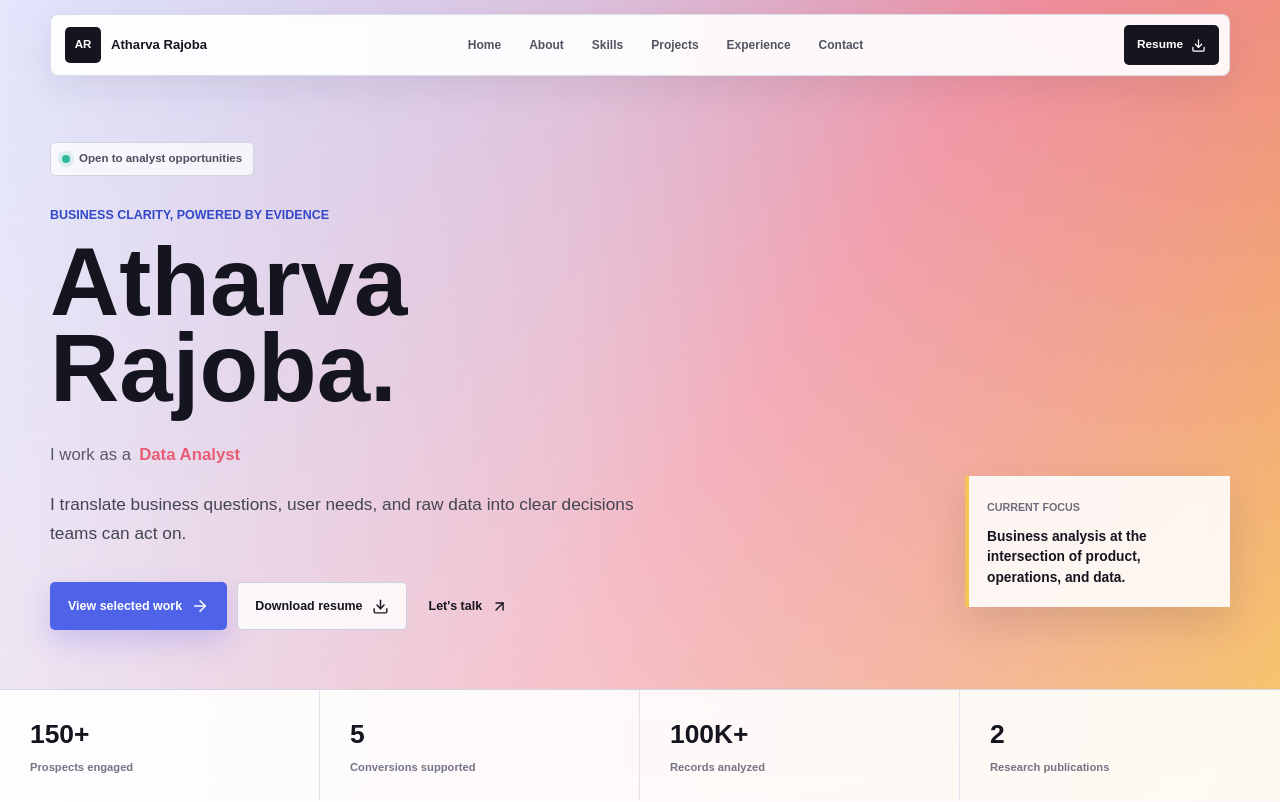
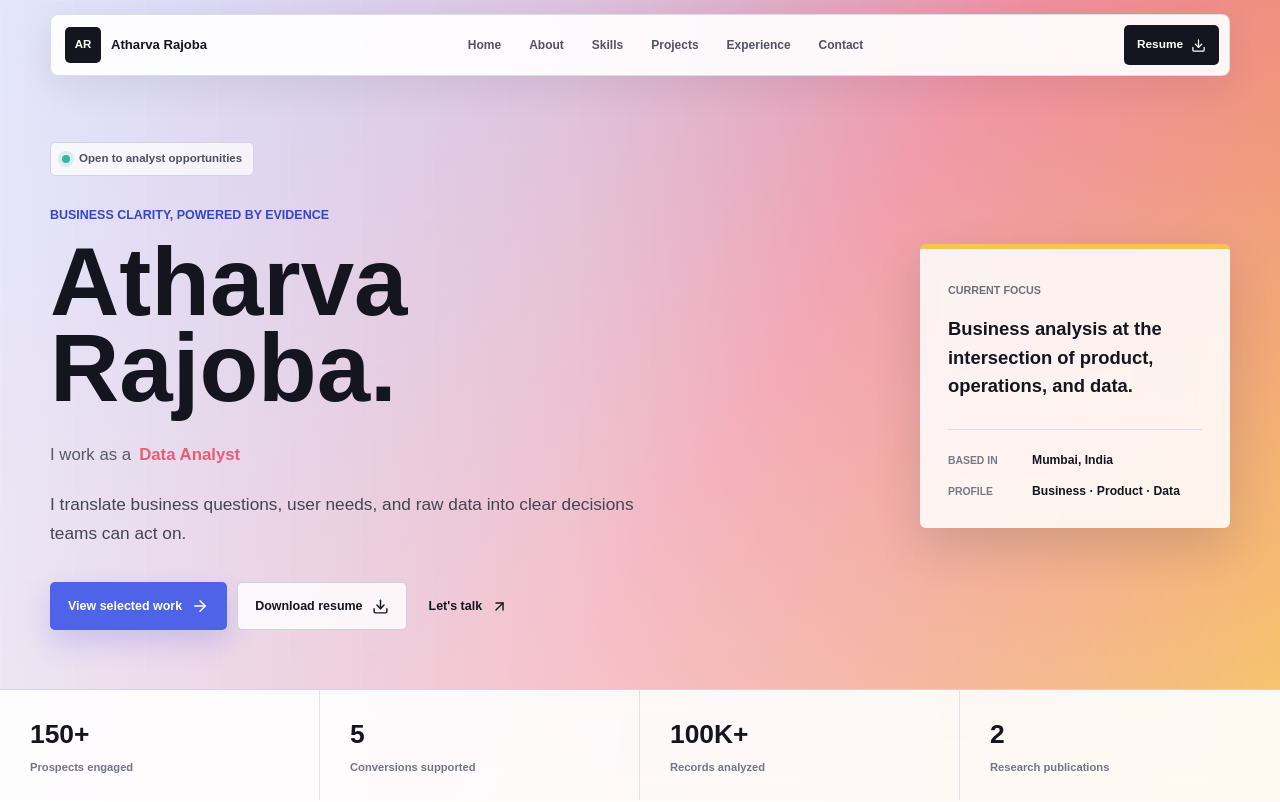
Before and after one commit to atharva1845/atharva-analyst-portfolio, a Next.js app: page / in a window 1280 px wide. Shown: the top 802 px of the page. Built offline with nearby package versions, Linux system fonts and the light colour scheme.

Commit message:
fix: rebalance hero with focused profile panel

```diff
--- a/src/components/portfolio.module.css
+++ b/src/components/portfolio.module.css
@@ -152,18 +152,18 @@
 .heroInner {
   position: relative;
   z-index: 3;
-  display: flex;
+  display: grid;
   width: min(1180px, calc(100% - 48px));
   min-height: calc(92svh - 110px);
   margin: 0 auto;
   padding: 142px 0 170px;
+  grid-template-columns: minmax(0, 1.55fr) minmax(310px, 0.45fr);
   align-items: center;
-  justify-content: space-between;
-  gap: 70px;
+  gap: 80px;
 }
 
 .heroCopy {
-  width: min(710px, 67%);
+  width: min(710px, 100%);
 }
 
 .availability {
@@ -272,12 +272,15 @@
 }
 
 .heroNote {
-  width: 265px;
-  margin-top: 310px;
-  padding: 18px;
-  border-left: 4px solid var(--yellow);
-  background: rgba(255, 255, 255, 0.88);
-  box-shadow: 0 16px 38px rgba(21, 25, 38, 0.12);
+  width: 100%;
+  min-height: 280px;
+  padding: 28px;
+  align-self: center;
+  border-top: 5px solid var(--yellow);
+  border-radius: 6px;
+  background: rgba(255, 255, 255, 0.86);
+  box-shadow: 0 20px 48px rgba(21, 25, 38, 0.14);
+  backdrop-filter: blur(14px);
 }
 
 .heroNote span {
@@ -289,9 +292,37 @@
 
 .heroNote strong {
   display: block;
-  margin-top: 9px;
-  font-size: 0.86rem;
-  line-height: 1.5;
+  margin-top: 14px;
+  font-size: 1.15rem;
+  line-height: 1.55;
+}
+
+.heroNoteMeta {
+  display: grid;
+  gap: 14px;
+  margin-top: 28px;
+  padding-top: 22px;
+  border-top: 1px solid #d9dce6;
+}
+
+.heroNoteMeta > div {
+  display: grid;
+  grid-template-columns: 72px 1fr;
+  gap: 12px;
+  align-items: baseline;
+}
+
+.heroNoteMeta small {
+  color: #777986;
+  font-size: 0.65rem;
+  font-weight: 800;
+  text-transform: uppercase;
+}
+
+.heroNoteMeta b {
+  color: var(--ink);
+  font-size: 0.76rem;
+  line-height: 1.4;
 }
 
 .heroStats {
@@ -1190,7 +1221,8 @@
     font-weight: 800;
   }
   .mobileNav a:last-child { border-bottom: 0; }
-  .heroCopy { width: 72%; }
+  .heroInner { grid-template-columns: 1fr; }
+  .heroCopy { width: 78%; }
   .heroCopy h1 { font-size: 5rem; }
   .heroNote { display: none; }
   .sectionHeading { grid-template-columns: 130px 1fr; }
--- a/src/components/portfolio.tsx
+++ b/src/components/portfolio.tsx
@@ -144,6 +144,16 @@ export default function Portfolio() {
           >
             <span>Current focus</span>
             <strong>Business analysis at the intersection of product, operations, and data.</strong>
+            <div className={styles.heroNoteMeta}>
+              <div>
+                <small>Based in</small>
+                <b>{siteMeta.location}</b>
+              </div>
+              <div>
+                <small>Profile</small>
+                <b>Business · Product · Data</b>
+              </div>
+            </div>
           </motion.div>
         </div>
 
```
